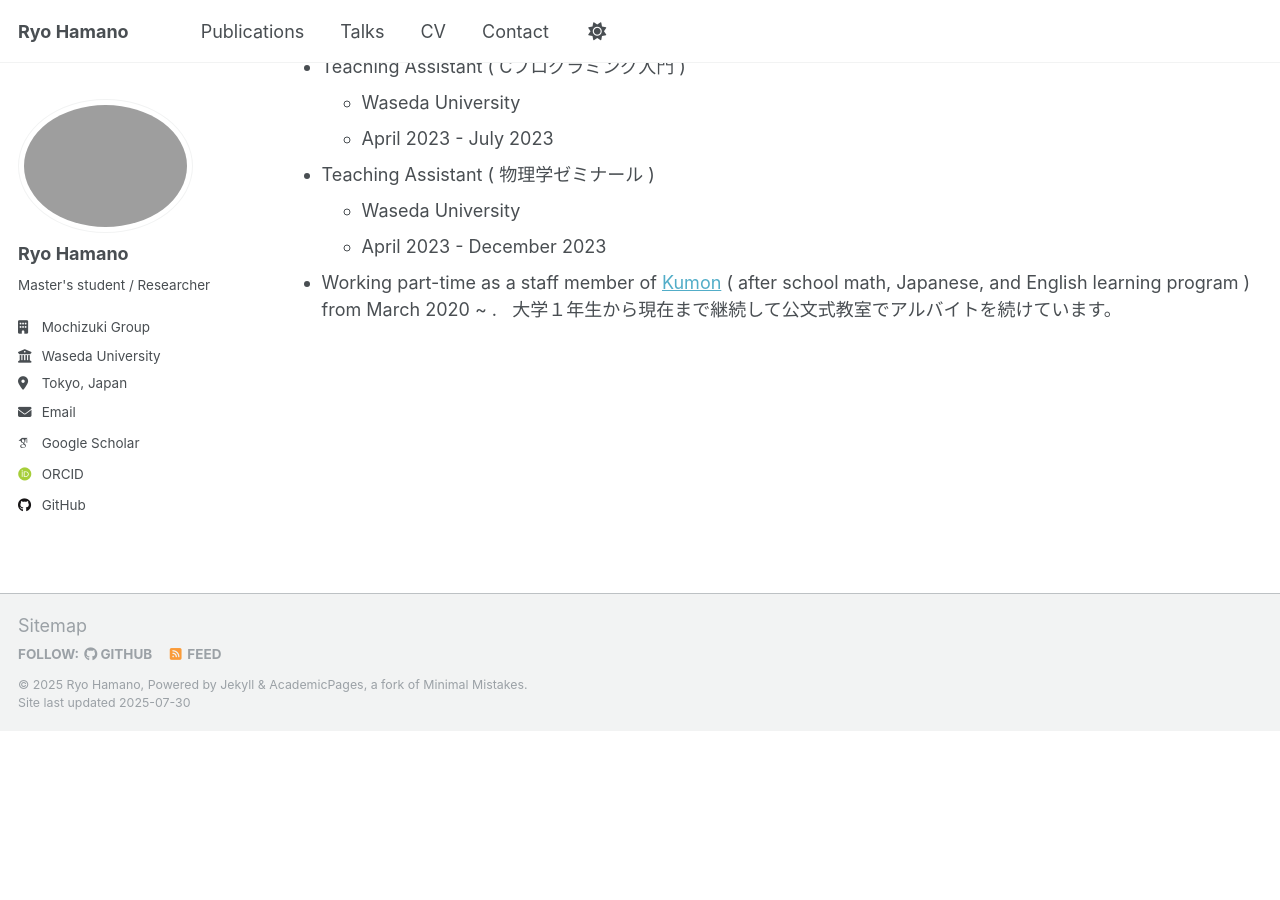
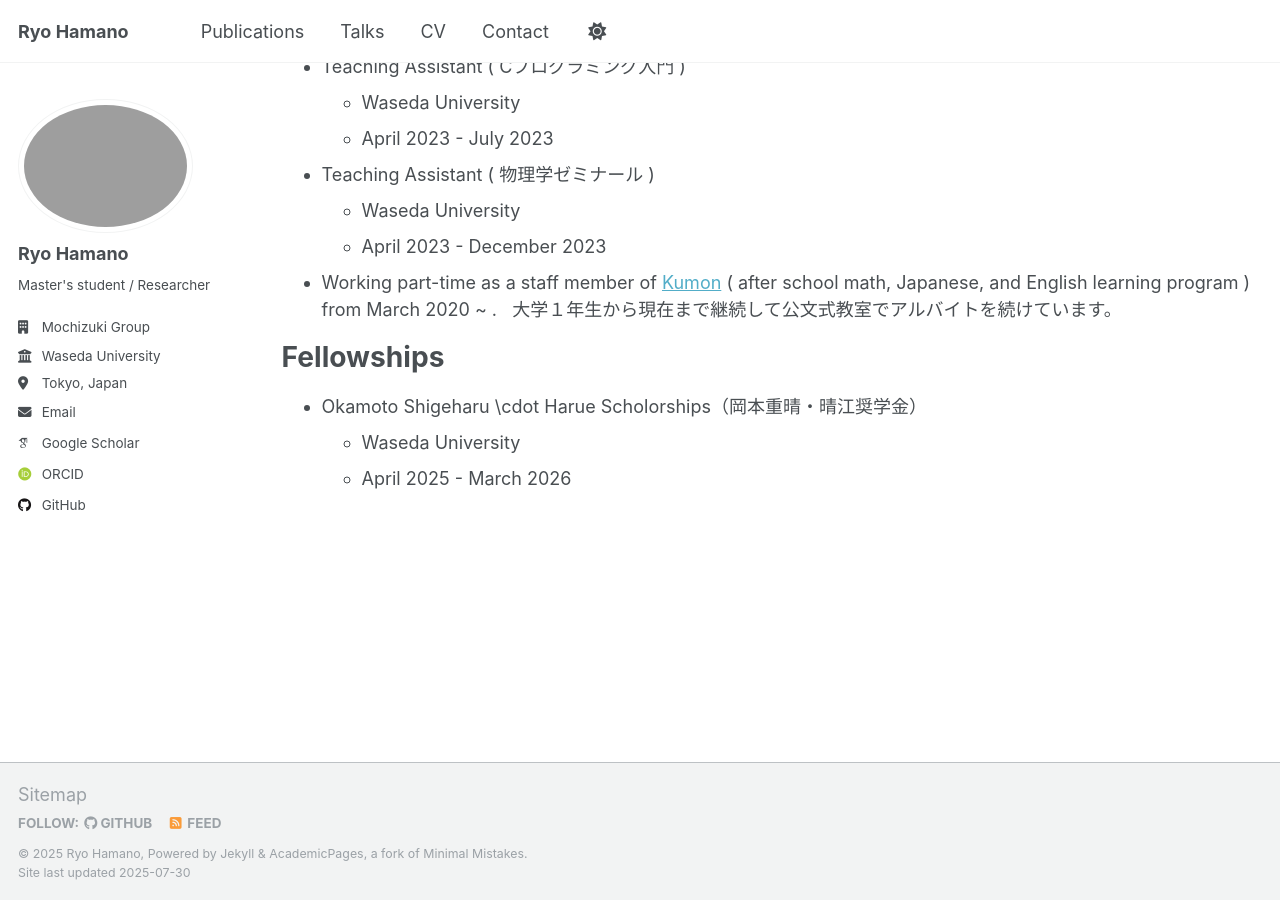
Before and after one commit to ryohamano/ryohamano.github.io, a Jekyll site: the page built from _pages/cv.md, in a window 1280 px wide and 900 px high, scrolled down 804 px. Built offline with Jekyll 4.4.1, drawn with Linux system fonts in a browser that asks for light colours; some web fonts are replaced; before the commit the page ends 1535 px from its top, so only the background shows below that.

Commit message:
Update cv.md

```diff
--- a/_pages/cv.md
+++ b/_pages/cv.md
@@ -44,6 +44,12 @@ Work experience
 
 * Working part-time as a staff member of [Kumon](https://www.kumon.com/home) ( after school math, Japanese, and English learning program ) from March 2020 ~ .&nbsp; &nbsp;大学１年生から現在まで継続して公文式教室でアルバイトを続けています。
 
+Fellowships
+======
+* Okamoto Shigeharu \cdot Harue Scholorships（岡本重晴・晴江奨学金）
+  * Waseda University
+  * April 2025 - March 2026
+
 
 <!-- Publications
 ======
```
